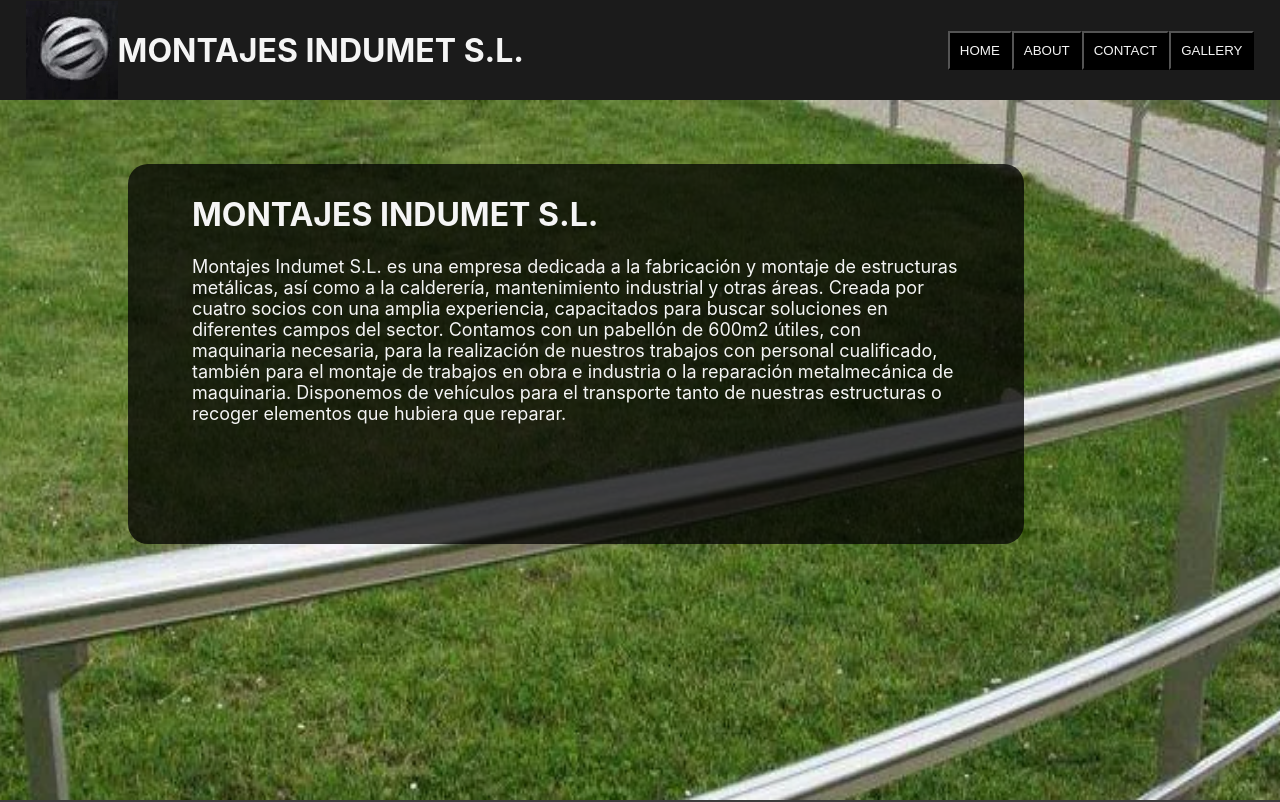
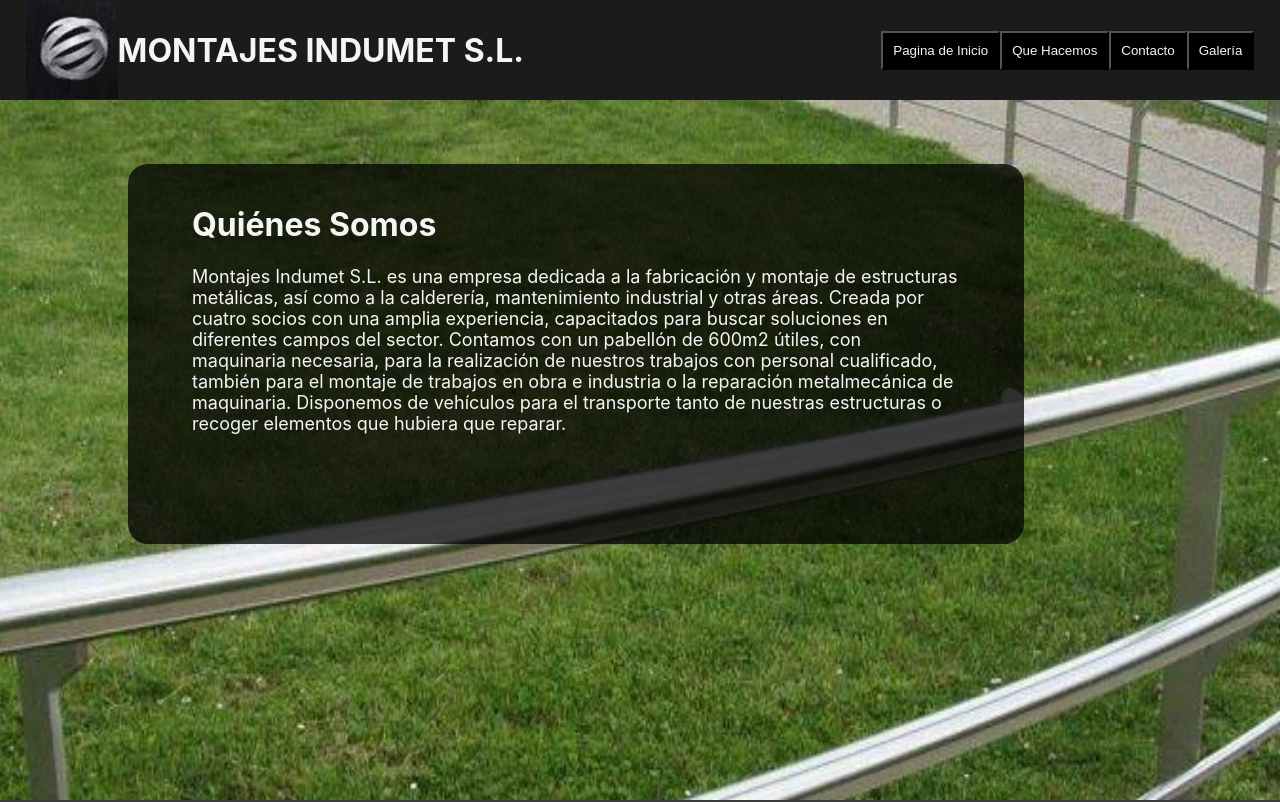
Before and after one commit to Oliver343/montajes-indumet-sl, a React (Create React App) app: page / in a window 1280 px wide. Shown: the top 802 px of the page. Built offline with nearby package versions, Linux system fonts and the light colour scheme.

Commit message:
change titles

```diff
--- a/src/components/Header.jsx
+++ b/src/components/Header.jsx
@@ -8,10 +8,10 @@
                 <h1>MONTAJES INDUMET S.L.</h1>
             </div>
             <div className='inner-head'>
-                <button className='header-link' onClick={handleHome} >HOME</button>
-                <button className='header-link' onClick={handleAbout}>ABOUT</button>
-                <button className='header-link' onClick={handleContact}>CONTACT</button>
-                <button className='header-link' onClick={handleGallery} >GALLERY</button>
+                <button className='header-link' onClick={handleHome} >Pagina de Inicio</button>
+                <button className='header-link' onClick={handleAbout}>Que Hacemos</button>
+                <button className='header-link' onClick={handleContact}>Contacto</button>
+                <button className='header-link' onClick={handleGallery} >Galería</button>
             </div>
         </div>
     )
--- a/src/components/PosterBoard.jsx
+++ b/src/components/PosterBoard.jsx
@@ -2,7 +2,7 @@
     return (
         <div className="poster-board">
             <div className="poster-text-box">
-                <h1>MONTAJES INDUMET S.L.</h1>
+                <h1>Quiénes Somos</h1>
                 <p className="body-text-text">
                 Montajes Indumet S.L. es una empresa dedicada a la fabricación y montaje de estructuras metálicas,
                  así como a la calderería, mantenimiento industrial y otras áreas.
--- a/src/pages/WholeSite.css
+++ b/src/pages/WholeSite.css
@@ -68,7 +68,7 @@
     border-radius: 20px;
     padding-left: 5%;
     padding-right: 5%;
-    padding-top: 10px;
+    padding-top: 20px;
     padding-bottom: 10px;
     margin-left: 10%;
     margin-top: 5%;
--- a/src/pages/WholeSite.jsx
+++ b/src/pages/WholeSite.jsx
@@ -77,7 +77,7 @@
                                 <img className='body-img' src={weld} width={"100%"} alt=""></img>
                             </div>
                             <div className='body-text' >
-                                <h1 className='title-text' >Quiénes Somos</h1>
+                                <h1 className='title-text' >Que Hacemos</h1>
                                 <p className='body-text-text'>
                                     Estructuras metálicas, calderería media y fina, mantenimiento industrial,
                                     carpintería metálica, soldaduras especiales, cubiertas, canalones, barandillas,
```
